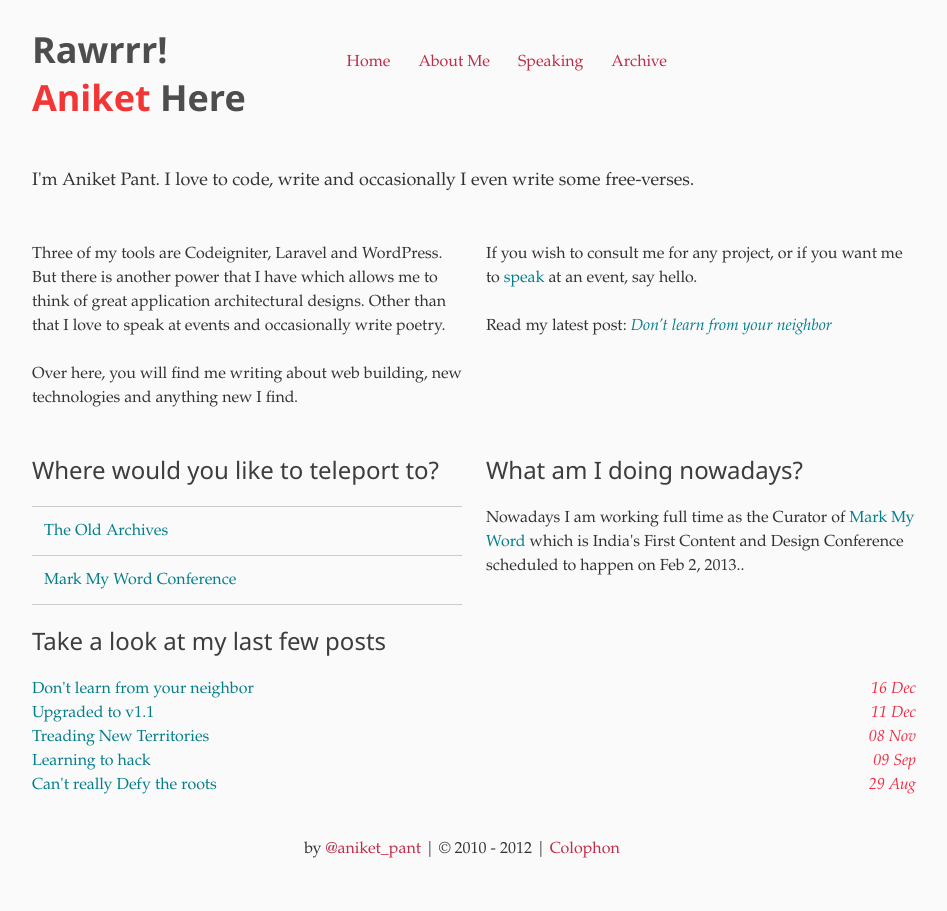
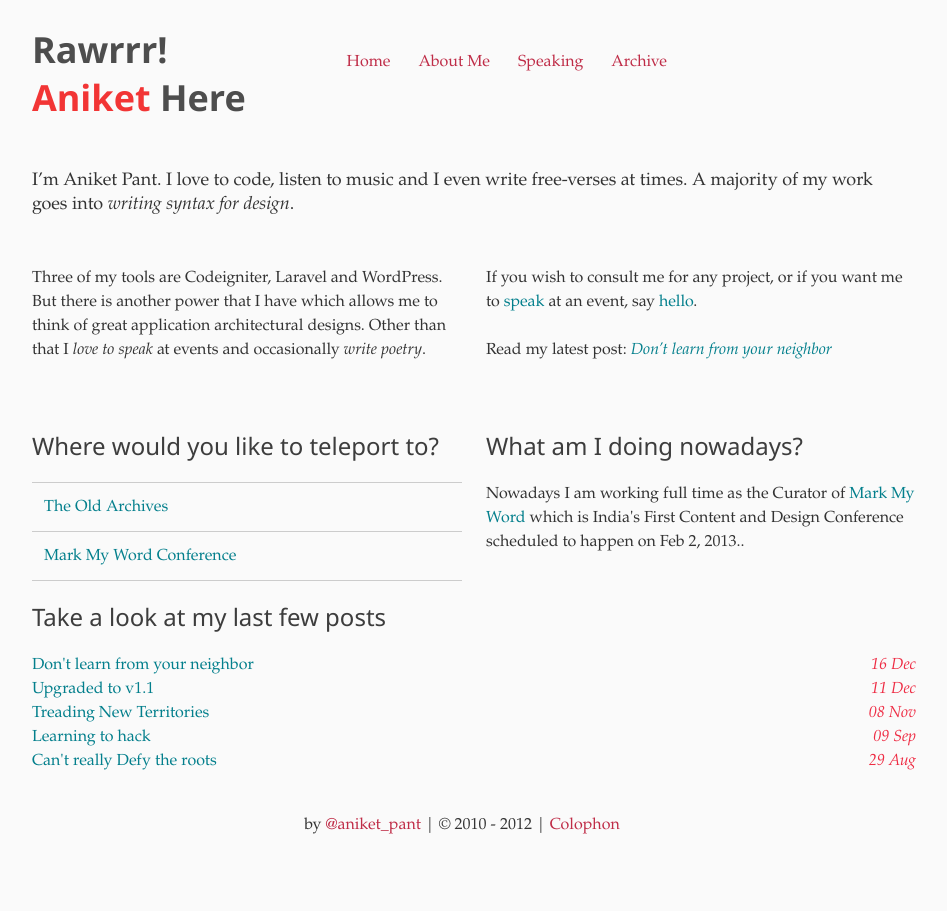
Before and after one commit to aniketpant/aniketpant.github.com, a Jekyll site: the page built from index.md, in a window 1280 px wide. Shown: the whole page, without its empty margins (178-1125 px from the left). Built offline with Jekyll 4.4.1, drawn with Linux system fonts in a browser that asks for light colours; comment, search, counter and statistics services are not loaded.

Commit message:
CHANGED: updated content on pages

```diff
--- a/index.md
+++ b/index.md
@@ -3,14 +3,12 @@ layout: page
 title: Home
 slug: home
 ---
-<p class="island lead">I'm Aniket Pant. I love to code, write and occasionally I even write some free-verses.</p>
+<p class="island lead" markdown="1">I'm Aniket Pant. I love to code, listen to music and I even write free-verses at times. A majority of my work goes into _writing syntax for design_.</p>
 
 <section class="g one-whole info-on-me text-cols--2 landmark" markdown="1">
-Three of my tools are Codeigniter, Laravel and WordPress. But there is another power that I have which allows me to think of great application architectural designs. Other than that I love to speak at events and occasionally write poetry.
+Three of my tools are Codeigniter, Laravel and WordPress. But there is another power that I have which allows me to think of great application architectural designs. Other than that I _love to speak_ at events and occasionally _write poetry_.
 
-Over here, you will find me writing about web building, new technologies and anything new I find.
-
-If you wish to consult me for any project, or if you want me to [speak](/speaking) at an event, say hello.
+If you wish to consult me for any project, or if you want me to [speak](/speaking) at an event, say <a href="mailto:me@aniketpant.com">hello</a>.
 
 Read my latest post: {% for post in site.posts limit:1 %}<a href="{{ post.url }}">_{{ post.title }}_</a>{% endfor %}
 </section>
```
Also changed, not shown: about-me/index.md (+4 -1 lines).
